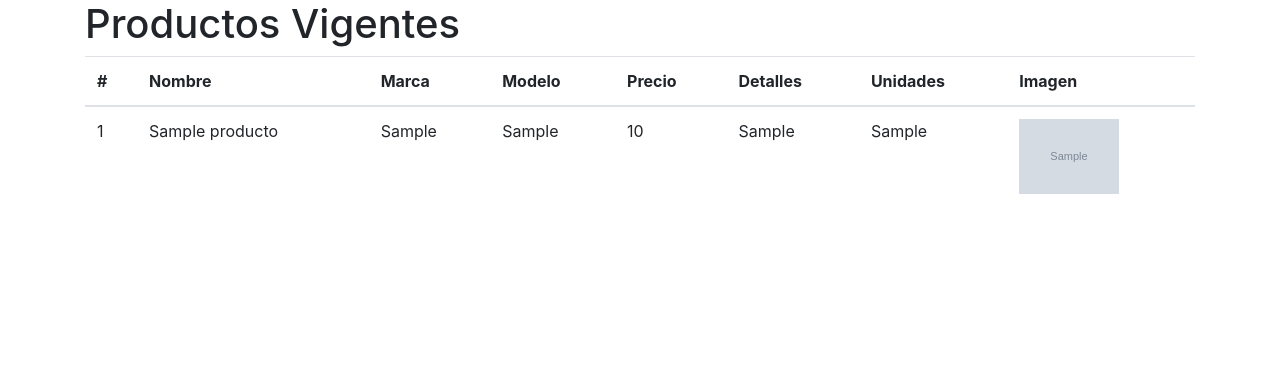
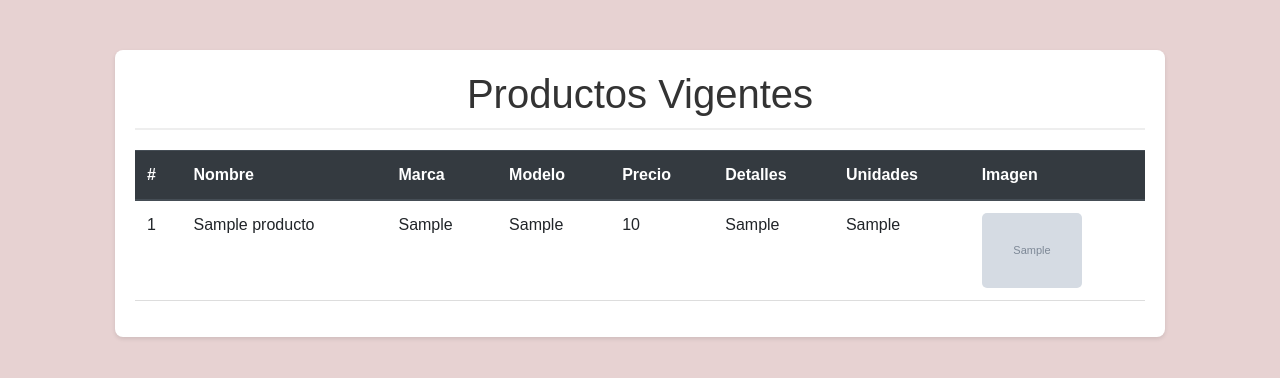
Before and after one commit to Luis-hip/tecweb, a PHP site: page /tecweb/get_productos_vigentes.php in a window 1280 px wide. Shown: the top 378 px of the page. Run offline with PHP 8.4, Linux system fonts and the light colour scheme; tables that the repository leaves empty or names only in its code hold one stand-in row (values such as "Sample post"); grey boxes marked "Sample" are stand-in pictures.

Commit message:
Estilos en la tabla prodcutos vigentes

```diff
--- a/practicas/p08/get_productos_vigentes.php
+++ b/practicas/p08/get_productos_vigentes.php
@@ -22,13 +22,14 @@
     <meta http-equiv="Content-Type" content="text/html; charset=UTF-8" />
     <title>Productos Vigentes</title>
     <link rel="stylesheet" href="https://stackpath.bootstrapcdn.com/bootstrap/4.3.1/css/bootstrap.min.css" integrity="sha384-ggOyR0iXCbMQv3Xipma34MD+dH/1fQ784/j6cY/iJTQUOhcWr7x9JvoRxT2MZw1T" crossorigin="anonymous">
+    <link rel="stylesheet" href="styles.css" / >
 </head>
 <body>
-    <div class="container">
+    <div class="container-large">
         <h1>Productos Vigentes</h1>
         <?php if (isset($rows) && count($rows) > 0) : ?>
             <table class="table">
-                <thead>
+                <thead class="thead-dark">
                     <tr>
                         <th>#</th>
                         <th>Nombre</th>
--- a/practicas/p08/styles.css
+++ b/practicas/p08/styles.css
@@ -44,5 +44,60 @@ input[type="submit"], button{
     font-size: 16px;
     display: block;
     margin: 20px auto 0;
-    width: fit-content
+    width: fit-content;
 }
+
+/* Estilos para la tabla de productos vigentes */
+.container-large{
+    max-width: 1050px;
+    margin: 50px auto;
+    padding: 20px;
+    background-color: #fff;
+    border-radius: 8px;
+    box-shadow: 0 2px 4px rgba(0,0,0,0.1);
+}
+
+h1{
+    text-align: center;
+    color: #333;
+    padding-bottom: 10px;
+    border-bottom: 2px solid #eee;
+}
+
+.table{
+    width: 100%;
+    border-collapse: collapse;
+    margin-top: 20px;
+}
+
+.table th, .table td{
+    padding: 12px;
+    text-align: left;
+    border-bottom: 1px solid #ddd;
+}
+
+.table .thead-dark th{
+    background-color: #343a40;
+    color: #ffffff;
+}
+
+.table tbody tr:nth-of-type(even){
+    background-color: #f2f2f2;
+}
+
+.table td img{
+    max-width: 100px;
+    height: auto;
+    border-radius: 5px;
+}
+
+.alert{
+    padding: 15px;
+    margin-top: 20px;
+    border: 1px solid transparent;
+    border-radius: 4px;
+    text-align: center;
+    background-color: #fff3cd;
+    color: #856404;
+    border-color: #ffeeba;
+}
```
